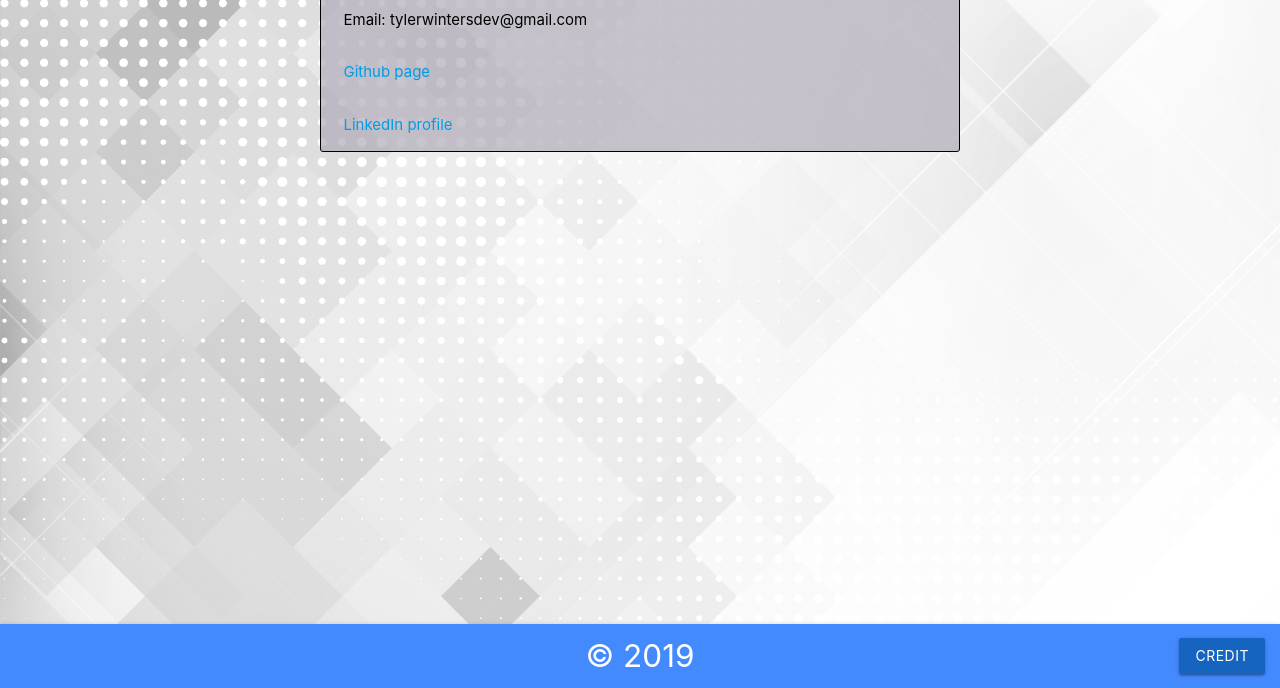
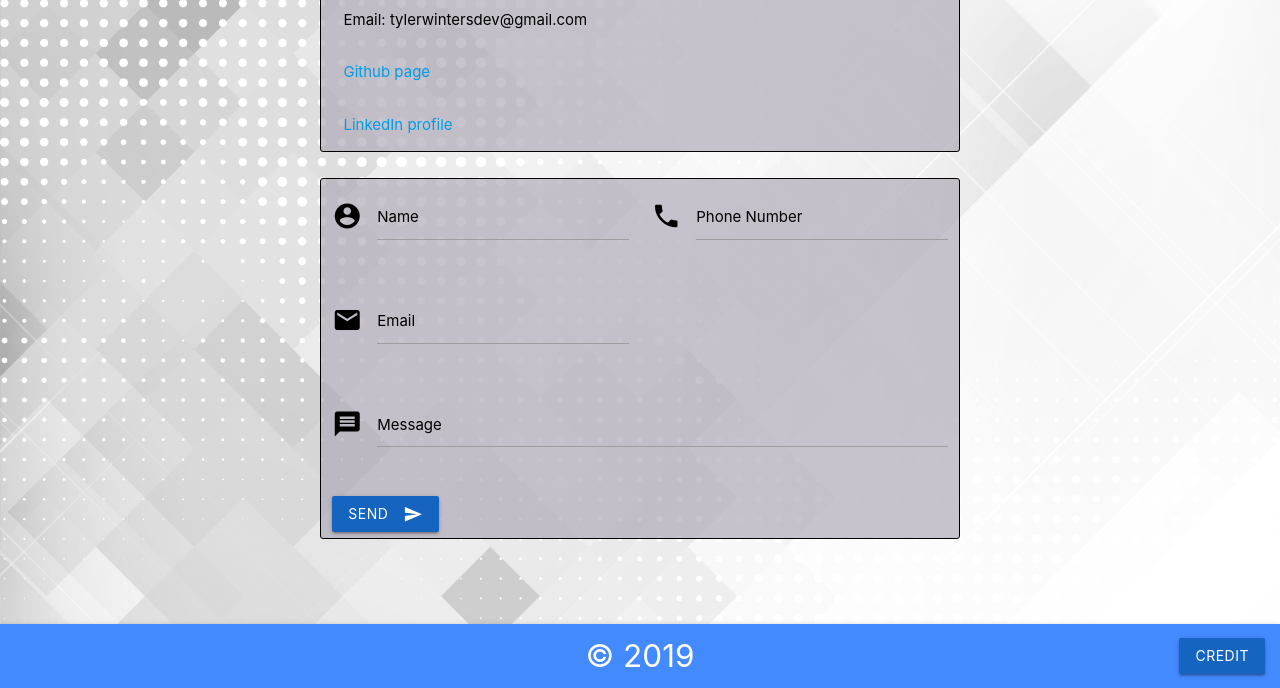
Before and after one commit to tylerwdev/portfolio2.0, a plain HTML site: page contact.html in a window 1280 px wide. Shown: the part 240-928 px from the top of the page. Drawn offline with nearby package versions, Linux system fonts and the light colour scheme.

Commit message:
made changes to portfolio working on contact form

```diff
--- a/assets/css/style.css
+++ b/assets/css/style.css
@@ -50,6 +50,10 @@
 
 #port-margin {
   margin-bottom: 2%;
+}
+
+#contact-form-button {
+  margin-bottom: 1%;
 }
 
 @media screen and (max-width: 600px) {
--- a/assets/js/app.js
+++ b/assets/js/app.js
@@ -8,4 +8,8 @@ $(document).ready(function () {
   $(".modal").modal();
 });
 
+$(document).ready(function () {
+  $("input#input_text, textarea#textarea2").characterCounter();
+});
+
 // *END* This is where JS goes for making css component styles work
--- a/contact.html
+++ b/contact.html
@@ -78,6 +78,11 @@
                     >LinkedIn profile</a
                   >
                 </p>
+
+                <!-- <a
+                  class="btn-floating btn-large waves-effect waves-light blue accent-2"
+                  ><i class="material-icons">add</i></a
+                > -->
               </div>
             </div>
 
@@ -85,40 +90,68 @@
 
             <!-- Hiding this for now until functional -->
 
-            <!-- <form class="col s12 contact-box">
+            <form
+              action="POST"
+              data-netlify="true"
+              class="col s12 m6 contact-box"
+            >
               <div class="row">
                 <div class="input-field col s6">
                   <i class="material-icons prefix">account_circle</i>
-                                <input id="first_name" type="text" class="validate">
-                                <label id="form-title-text1" for="first_name">First Name</label>
+                  <input id="first_name" type="text" class="validate" />
+                  <label id="form-title-text1" for="first_name">Name</label>
                 </div>
                 <div class="input-field col s6">
-                                <i class="material-icons prefix">account_circle</i>
-                                <input id="last_name" type="text" class="validate contact-text-w">
-                                <label id="form-title-text2" for="last_name">Last Name</label>
+                  <i class="material-icons prefix">phone</i>
+                  <input
+                    id="icon_telephone"
+                    type="tel"
+                    class="validate contact-text-w"
+                  />
+                  <label id="form-title-text4" for="icon_telephone"
+                    >Phone Number</label
+                  >
                 </div>
               </div>
+
               <div class="row">
                 <div class="input-field col s6">
                   <i class="material-icons prefix">email</i>
-                                <input id="email" type="email" class="validate contact-text-w">
+                  <input
+                    id="email"
+                    type="email"
+                    class="validate contact-text-w"
+                  />
                   <label id="form-title-text3" for="email">Email</label>
                 </div>
-                            <div class="input-field col s6">
-                                <i class="material-icons prefix">phone</i>
-                                <input id="icon_telephone" type="tel" class="validate contact-text-w">
-                                <label id="form-title-text4" for="icon_telephone">Phone Number</label>
               </div>
-                        </div>
+
               <div class="row">
                 <div class="input-field col s12">
                   <i class="material-icons prefix">message</i>
-                                <textarea id="textarea2" class="materialize-textarea contact-text-w"
-                                    data-length="500"></textarea>
+                  <textarea
+                    id="textarea2"
+                    class="materialize-textarea contact-text-w"
+                    data-length="500"
+                  ></textarea>
                   <label id="form-title-text5" for="textarea2">Message</label>
                 </div>
               </div>
-                    </form> -->
+
+              <div class="field">
+                <div data-netlify-recaptcha="true"></div>
+              </div>
+
+              <button
+                class="btn waves-effect waves-light blue darken-3"
+                type="submit"
+                name="action"
+                id="contact-form-button"
+              >
+                Send
+                <i class="material-icons right">send</i>
+              </button>
+            </form>
 
             <!-- Hiding form above until functional -->
           </div>
```
Also changed, not shown: about.html (+7 -5 lines). Lines whose indentation alone changed are shown as unchanged.
